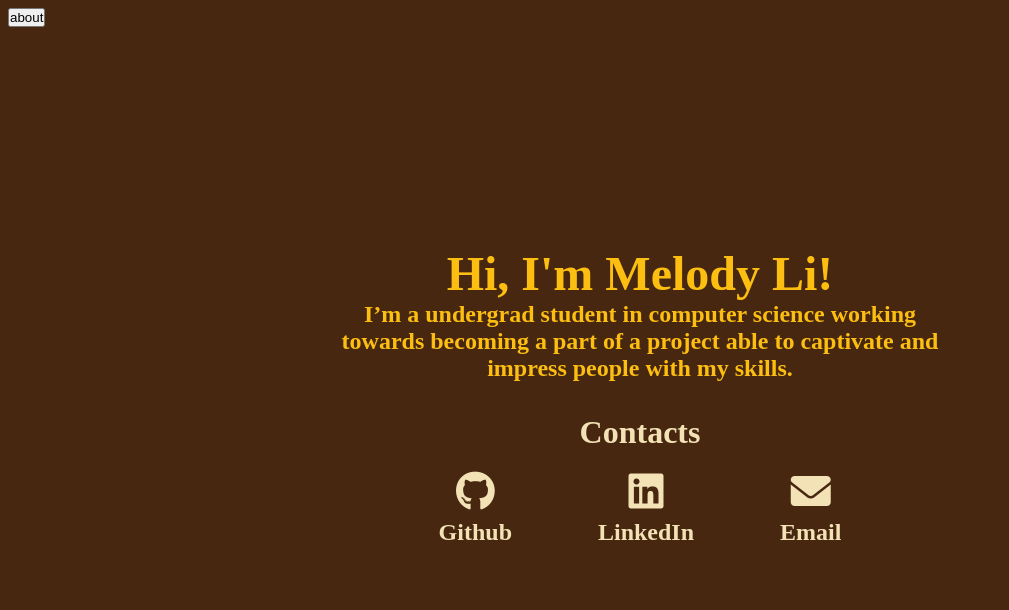
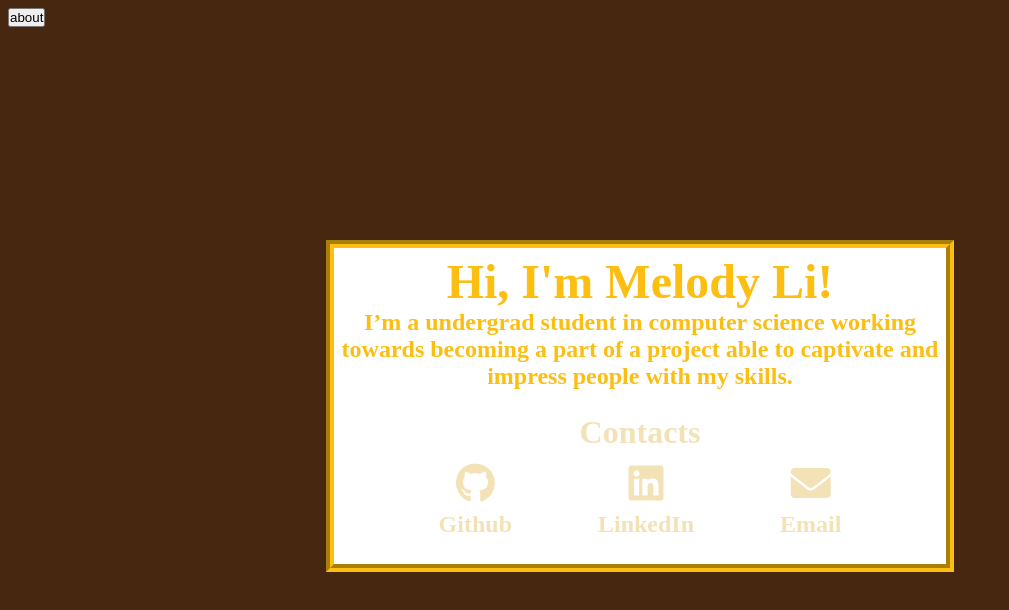
Before and after one commit to mellli1231/personal-website, a plain HTML site: page index.html in a window 1280 px wide. Shown: the whole page, without its empty margins (0-1009 px from the left). Drawn offline with Linux system fonts and the light colour scheme.

Commit message:
format text body to fit changes of background image
gave text a background colour and border to maintain visual when background image inserted. Additionally changed website formating to allow flex-box to fit text in middle

```diff
--- a/index.html
+++ b/index.html
@@ -9,10 +9,11 @@
 <body>
     <div class = "top">
         <button id = "about">about</button>
-
     </div>
 
     <div class = "body">
+        <div class = "space"></div>
+        <div class = "context">
             <div class = "intro">
                 <h1>Hi, I'm Melody Li!</h1>
                 <p> I’m a undergrad student in computer science working towards becoming a part of a project able to captivate and impress people with my skills.</p>
@@ -34,6 +35,8 @@
                 </div>
             </div>
         </div>
+        <div class = "space"></div>
+    </div>
 
     <script src = "script.js"></script>
 
--- a/style.css
+++ b/style.css
@@ -13,13 +13,12 @@ body { /*entire page layout and colour*/
     height: 100vh;
 }
 
-i { /*icons*/
-    font-size: 2.5rem;
-}
-
-a { /*contact links*/
-    text-decoration: none;
-    color:#f2e2b5;
+.context { /*body text*/
+    background-color: white;
+    padding: 6px;
+    border-style: groove;
+    border-width: 8px;
+    border-color:#fcbe11;
 }
 
 .top { /*header info*/
@@ -33,19 +32,19 @@ a { /*contact links*/
     display: flex;
     align-items: center;
     justify-content: center;
-    flex-direction: column;
+    flex-direction: row;
     text-align: center;
     color: #fcbe11;
     margin-bottom: 24px;
 }
 
- .body .intro{ /*introduction*/
+.context .intro{ /*introduction*/
     font-size: 1.5rem;
     width: 600px;
     margin-bottom: 24px;
 }
 
-.body h1 { /*greeting*/
+.context h1 { /*greeting*/
     font-size: 3rem;
     margin: auto;
 }
@@ -67,3 +66,12 @@ a { /*contact links*/
     margin: 8px;
     font-size: 1.5rem;
 }
+
+.context i { /*icons*/
+    font-size: 2.5rem;
+}
+
+.context a { /*contact links*/
+    text-decoration: none;
+    color:#f2e2b5;
+}
```
Lines whose indentation alone changed are shown as unchanged.
